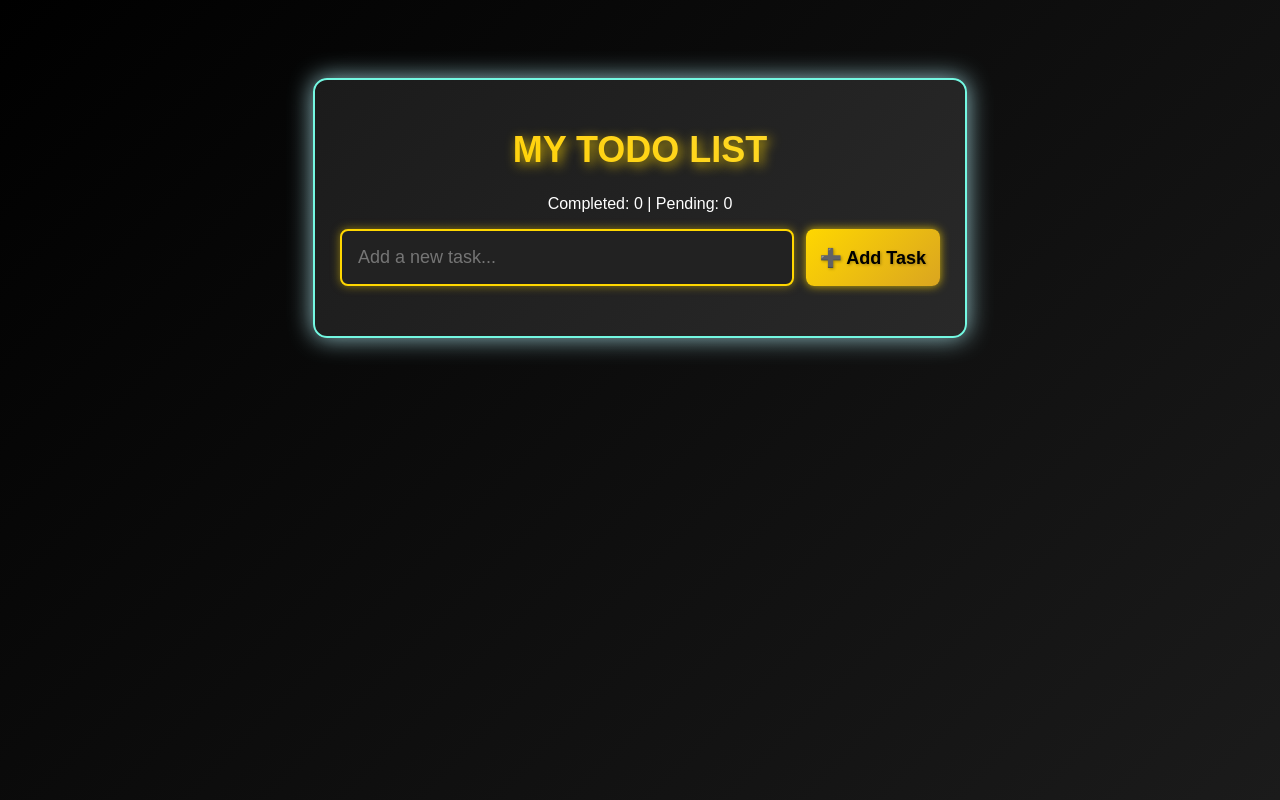
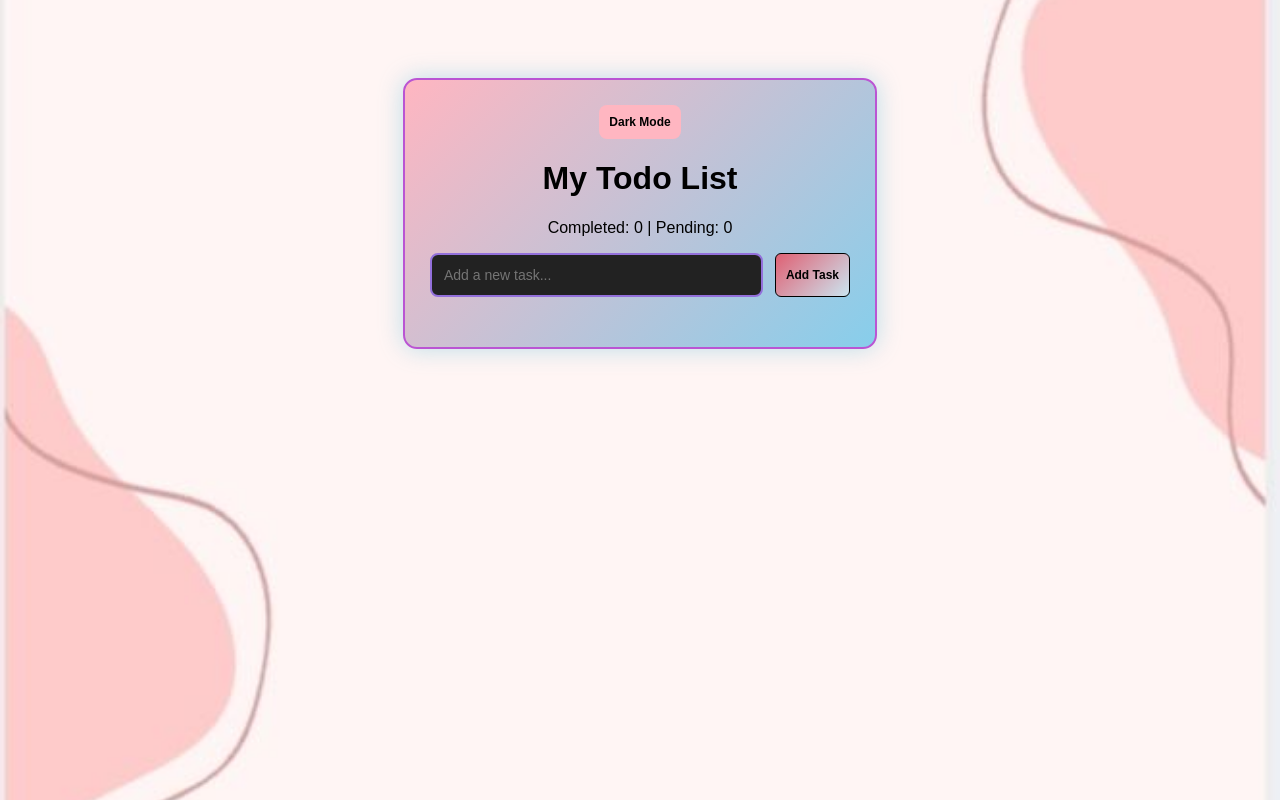
Before and after one commit to Sahanaaacharyaa/TASK5, a React (Create React App) app: page / in a window 1280 px wide. Built offline with nearby package versions, Linux system fonts and the light colour scheme.

Commit message:
first commit

```diff
--- a/src/App.css
+++ b/src/App.css
@@ -1,9 +1,7 @@
-
 body {
   font-family: "Poppins", sans-serif;
-  background: linear-gradient(135deg, #000000, #1b1b1b);
+  background: url('todo.jpg') no-repeat center center/cover;
   background-attachment: fixed;
-  background-size: cover;
   text-align: center;
   padding: 20px;
   color: #fff;
@@ -12,29 +10,30 @@ body {
 .container {
   max-width: 420px;
   margin: 50px auto;
-  background: linear-gradient(135deg, #1b1b1b, #292929);
   padding: 25px;
   border-radius: 14px;
-  box-shadow: 0 0 25px rgba(183, 242, 250, 0.8);
-  border: 2px solid rgb(116, 248, 226);
+  box-shadow: 0 0 25px rgba(173, 216, 230, 0.8);
+  border: 2px solid rgb(186, 85, 211);
   transition: all 0.3s ease-in-out;
 }
 
-.container:hover {
-  box-shadow: 0 0 35px rgba(255, 215, 0, 1);
+.container.dark {
+  background: linear-gradient(135deg, #1b1b1b, #292929);
 }
 
-
-h1 {
-  font-size: 32px;
-  font-weight: bold;
-  text-transform: uppercase;
-  background: linear-gradient(45deg, #ffcc00, #ffdd44);
-  -webkit-background-clip: text;
-  -webkit-text-fill-color: transparent;
-  text-shadow: 3px 3px 12px rgba(255, 215, 0, 0.8);
+.container.light {
+  background: linear-gradient(135deg, #ffb6c1, #87ceeb);
+  color: black;
 }
 
+.theme-toggle {
+  background: #ffb6c1;
+  padding: 10px;
+  border-radius: 8px;
+  border: none;
+  cursor: pointer;
+  font-weight: bold;
+}
 
 .input-section {
   display: flex;
@@ -44,52 +43,33 @@ h1 {
 
 input {
   flex: 1;
-  padding: 14px;
-  font-size: 16px;
-  border: 2px solid gold;
+  padding: 12px;
+  font-size: 14px;
+  border: 2px solid #9370db;
   border-radius: 8px;
   outline: none;
   background: #222;
   color: #fff;
-  box-shadow: 0 0 10px rgba(255, 215, 0, 0.5);
-  transition: all 0.3s ease-in-out;
 }
 
-input:focus {
-  box-shadow: 0 0 20px rgba(255, 215, 0, 1);
-  border: 2px solid #79dfec;
+button {
+  background: linear-gradient(135deg, #df6073, #cbe5f0);
+  color: black;
+  border: 1px solid black;
+  padding: 10px;
+  cursor: pointer;
+  border-radius: 6px;
+  font-size: 12px;
+  font-weight: bold;
 }
-
-
-button {
-  background: linear-gradient(135deg, #FFD700, #DAA520);
-  color: black;
-  border: none;
-  padding: 12px;
-  cursor: pointer;
-  border-radius: 8px;
-  font-size: 16px;
-  transition: all 0.3s ease-in-out;
-  font-weight: bold;
-  text-shadow: 1px 1px 3px rgba(0, 0, 0, 0.3);
-  box-shadow: 0 0 10px rgba(255, 215, 0, 0.8);
-}
-
-button:hover {
-  background: linear-gradient(135deg, #ffec80, #ffc107);
-  transform: scale(1.1);
-  box-shadow: 0 0 25px rgba(255, 215, 0, 1);
-}
-
 
 ul {
   list-style: none;
   padding: 0;
 }
 
-
 li {
-  background: linear-gradient(135deg, #333, #444);
+  background: linear-gradient(135deg, #191629, #2f69ac);
   padding: 16px;
   margin: 10px 0;
   display: flex;
@@ -97,103 +77,77 @@ li {
   align-items: center;
   border-radius: 8px;
   font-weight: bold;
-  color: gold;
-  text-shadow: 2px 2px 8px rgba(255, 215, 0, 0.8);
-  border: 1px solid white;
-  box-shadow: 0 0 15px rgba(255, 215, 0, 0.5);
+  color: white;
+  border: 1px solid #22b8bd;
 }
 
-li:hover {
-  box-shadow: 0 0 30px rgba(255, 215, 0, 1);
+.task-left {
+  display: flex;
+  align-items: center;
+  gap: 10px;
 }
 
-
-.completed {
-  text-decoration: line-through;
-  opacity: 0.6;
-  background: #666;
-  color: #ffdd44;
-  box-shadow: 0 0 15px rgba(255, 215, 0, 0.4);
+.check-circle {
+  width: 25px;
+  height: 25px;
+  border-radius: 50%;
+  background: white;
+  color: black;
+  display: flex;
+  align-items: center;
+  justify-content: center;
+  cursor: pointer;
+  font-size: 16px;
+  font-weight: bold;
+  box-shadow: 0 0 5px rgba(0, 0, 0, 0.2);
 }
 
+.completed .check-circle {
+  background: #9370db;
+  color: white;
+}
+
+.appreciation {
+  font-size: 12px;
+  color: #ffb6c1;
+  font-style: italic;
+}
+
+.actions {
+  display: flex;
+  gap: 5px;
+}
 
 .actions button {
-  margin-left: 6px;
-  cursor: pointer;
-  background: linear-gradient(135deg, #b8860b, #d4af37);
-  color: white;
-  border-radius: 8px;
-  padding: 8px 14px;
-  box-shadow: 0 0 10px rgba(255, 215, 0, 0.6);
-}
-
-.actions button:hover {
-  background: linear-gradient(135deg, #ffdd44, #ffc107);
-  box-shadow: 0 0 20px rgba(255, 215, 0, 1);
-}
-
-
-small {
-  font-size: 12px;
-  color: gold;
-  font-style: italic;
+  padding: 8px 10px;
+  font-size: 10px;
+  border-radius: 5px;
 }
 
 @media (max-width: 600px) {
   .container {
     max-width: 90%;
-    padding: 20px;
-
+    padding: 15px;
   }
 
   .input-section {
     flex-direction: column;
-
-
-
   }
 
-  input{
-
-    font-size: 14px;
+  input {
+    font-size: 12px;
     padding: 10px;
-
   }
 
-  h1 {
-    font-size: 26px;
+  button {
+    font-size: 12px;
+    padding: 10px;
   }
 
   li {
     flex-direction: column;
     text-align: left;
     padding: 12px;
-  }
-
-  .actions {
-    margin-top: 8px;
-    display: flex;
-    justify-content: space-around;
-    width: 100%;
+    font-size: 12px;
   }
 }
-
-@media (min-width: 1200px) {
-  .container {
-    max-width: 600px;
-  }
-
-  h1 {
-    font-size: 36px;
-  }
-
-  input {
-    font-size: 18px;
-    padding: 16px;
-  }
-
-  button {
-    font-size: 18px;
-    padding: 14px;
-  }
-}
--- a/src/App.jsx
+++ b/src/App.jsx
@@ -13,6 +13,9 @@ function App() {
   const [newTask, setNewTask] = useState("");
   const [editingIndex, setEditingIndex] = useState(null);
   const [editingText, setEditingText] = useState("");
+  const [theme, setTheme] = useState("light");
+  const completedTasks = tasks.filter((task) => task.completed).length;
+  const pendingTasks = tasks.length - completedTasks;
 
   useEffect(() => {
     localStorage.setItem("tasks", JSON.stringify(tasks));
@@ -55,19 +58,15 @@ function App() {
     setEditingIndex(null);
   };
 
-  const formatTimeElapsed = (timestamp) => {
-    const elapsed = Math.floor((Date.now() - timestamp) / 1000);
-    const hours = String(Math.floor(elapsed / 3600)).padStart(2, "0");
-    const minutes = String(Math.floor((elapsed % 3600) / 60)).padStart(2, "0");
-    const seconds = String(elapsed % 60).padStart(2, "0");
-    return `${hours}:${minutes}:${seconds}`;
+  const toggleTheme = () => {
+    setTheme(theme === "light" ? "dark" : "light");
   };
 
-  const completedTasks = tasks.filter((task) => task.completed).length;
-  const pendingTasks = tasks.length - completedTasks;
-
   return (
-    <div className={`container ${tasks.length > 5 ? "bg-alt" : ""}`}>
+    <div className={`container ${theme}`}>
+      <button className="theme-toggle" onClick={toggleTheme}>
+        {theme === "light" ? "Dark Mode" : "Light Mode"}
+      </button>
       <h1>My Todo List</h1>
       <p>Completed: {completedTasks} | Pending: {pendingTasks}</p>
 
@@ -78,7 +77,7 @@ function App() {
           onChange={(e) => setNewTask(e.target.value)}
           placeholder="Add a new task..."
         />
-        <button onClick={addTask}>➕ Add Task</button>
+        <button onClick={addTask}>Add Task</button>
       </div>
 
       <ul>
@@ -92,11 +91,12 @@ function App() {
               transition={{ duration: 0.3 }}
               className={task.completed ? "completed" : ""}
             >
-              <span onClick={() => toggleComplete(index)}>
-                {task.text} {task.completed ? " ✅" : ""}
-              </span>
-
-              <small>⏳ {formatTimeElapsed(task.timestamp)}</small>
+              <div className="task-left">
+                <div className="check-circle" onClick={() => toggleComplete(index)}>
+                  {task.completed && "✔️"}
+                </div>
+                <span>{task.text}</span>
+              </div>
 
               <div className="actions">
                 {editingIndex === index ? (
@@ -106,13 +106,15 @@ function App() {
                       value={editingText}
                       onChange={(e) => setEditingText(e.target.value)}
                     />
-                    <button onClick={() => saveEdit(index)}>💾 Save</button>
+                    <button className="small-btn" onClick={() => saveEdit(index)}>Save</button>
                   </>
                 ) : (
-                  <button onClick={() => startEditing(index, task.text)}>Edit</button>
+                  <button className="small-btn" onClick={() => startEditing(index, task.text)}>Edit</button>
                 )}
-                <button onClick={() => deleteTask(index)}>Delete</button>
+                <button className="small-btn delete-btn" onClick={() => deleteTask(index)}>Delete</button>
               </div>
+
+              {task.completed && <p className="appreciation">Great Job! Keep it up!</p>}
             </motion.li>
           ))}
         </AnimatePresence>
```
Also changed, not shown: src/todo.jpg (added), 8 other files (tests, documents, lock files or other folders).
